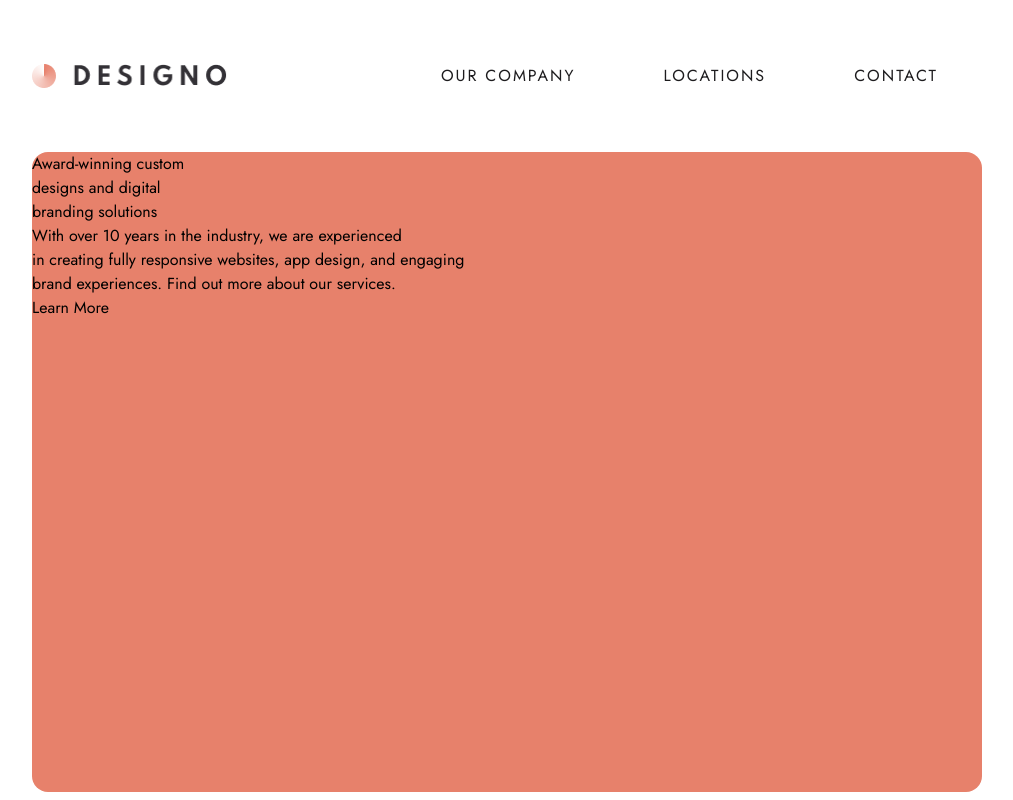
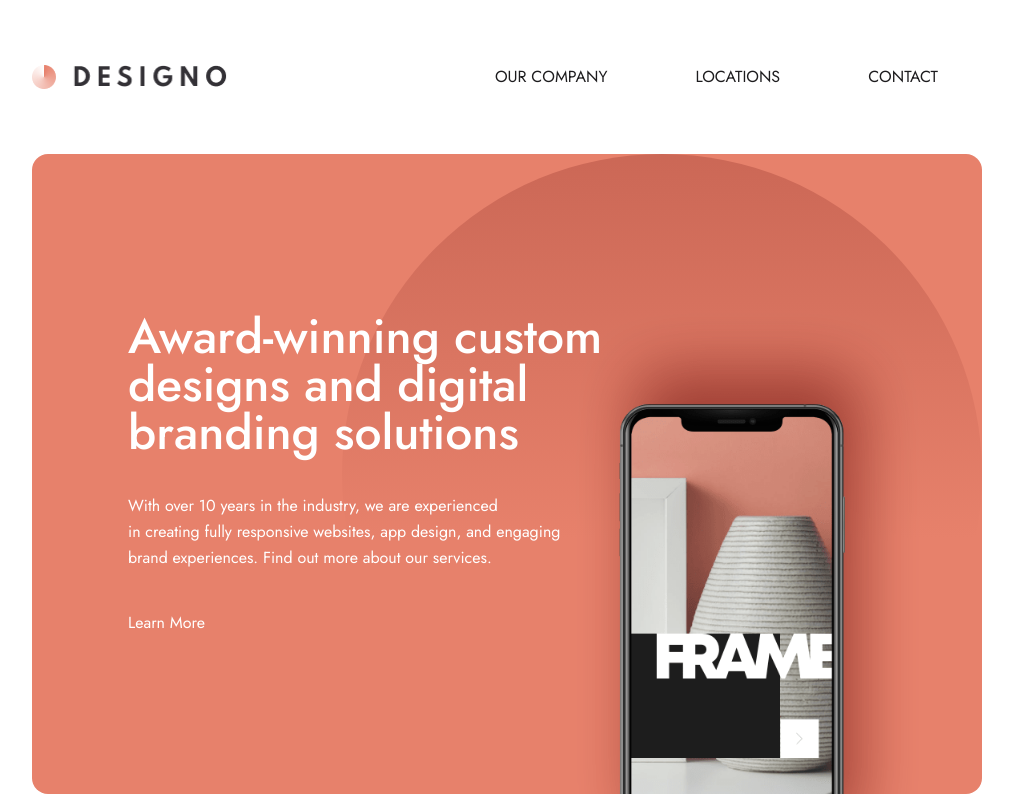
Before and after one commit to GustavoJuvino/designo-multi-page-website, a Next.js app: page / in a window 1280 px wide. Shown: the whole page, without its empty margins (133-1146 px from the left). Built offline with nearby package versions, Linux system fonts and the light colour scheme.

Commit message:
working in home page

```diff
--- a/src/app/components/Header.tsx
+++ b/src/app/components/Header.tsx
@@ -12,11 +12,11 @@ const Header = () => {
   return (
     <header className="
             flex
-            sm:justify-between
             justify-between
             items-center
             mt-16
-            px-[165px]
+            xl:px-[165px]
+            px-9
         "
     >
         <div>
@@ -31,7 +31,8 @@ const Header = () => {
             {headerItems.map((item) => (
                 <li className="
                         lg:px-11
-                        px-7
+                        md:px-7
+                        px-4
                         max-sm:hidden
                         cursor-pointer
                         hover:underline
--- a/src/app/page.tsx
+++ b/src/app/page.tsx
@@ -1,29 +1,81 @@
+import Image from "next/image";
 
 export default function Home() {
   return (
-    <main className="flex flex-col items-center px-[165px]">
+    <main className="
+        xl:px-[165px]
+        sm:px-9
+        overflow-hidden
+      "
+    >
       <section className="
           w-[100%]
           h-[40rem]
+          flex
+          max-lg:flex-col
+          justify-between
+          items-center
+          max-lg:text-center
+          relative
           bg-peach
-          rounded-2xl
+          sm:rounded-2xl
           mt-16
+          lg:pl-24
+          overflow-hidden
         "
       >
         {/* texts col */}
-        <div>
-          <h1>
+        <div className="text-white z-20 max-lg:mt-16">
+          <h1 className="text-5xl">
             Award-winning custom <br/>
             designs and digital <br/>
             branding solutions
           </h1>
-          <p>
+          <p className="text-base mt-9">
             With over 10 years in the industry, we are experienced <br/>
             in creating fully responsive websites, app design, and engaging <br/>
             brand experiences. Find out more about our services.
           </p>
-          <button>Learn More</button>
+          <button className="mt-10">Learn More</button>
         </div>
+
+        <span className="
+              absolute
+              lg:right-0
+              right-[-8%]
+              sm:right-[-10%]
+              max-lg:top-[16%]
+              sm:w-[640px]
+              lg:h-[100%]
+              sm:h-[640px]
+              w-[500px]
+              h-[500px]
+              sm:rounded-[100%]
+              rounded-l-[100%]
+              bg-gradient-to-t from-peach from-[40%] to-[#5D0202]
+              opacity-20
+              z-10
+            "
+        />
+
+
+          <Image
+            width={280}
+            height={572}
+            alt="phone"
+            src="/assets/home/image-hero-phone.png"
+            className="
+              lg:mt-[320px]
+              mt-[320px]
+              lg:w-[500px]
+              w-[350px]
+              h-auto
+              z-20
+              absolute
+              lg:right-0
+            "
+          />
+
       </section>
     </main>
   )
--- a/tailwind.config.js
+++ b/tailwind.config.js
@@ -16,9 +16,7 @@ module.exports = {
       },
       fontSize: {
         base: ["1rem", {
-          lineHeight: "1.625rem",
-          lineHeight: "14px",
-          letterSpacing: "2px",
+          lineHeight: "26px",
         }],
         xl: ["1.25rem", {
           lineHeight: "1.625rem",
```
